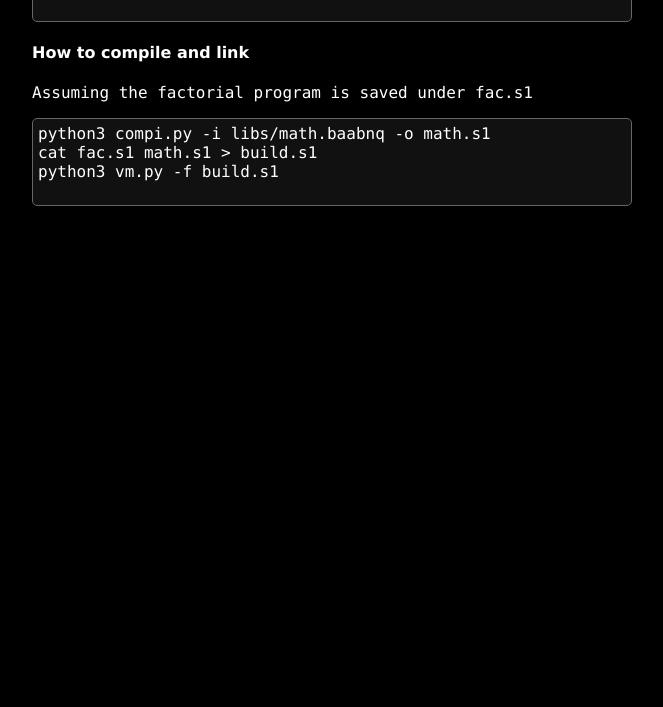
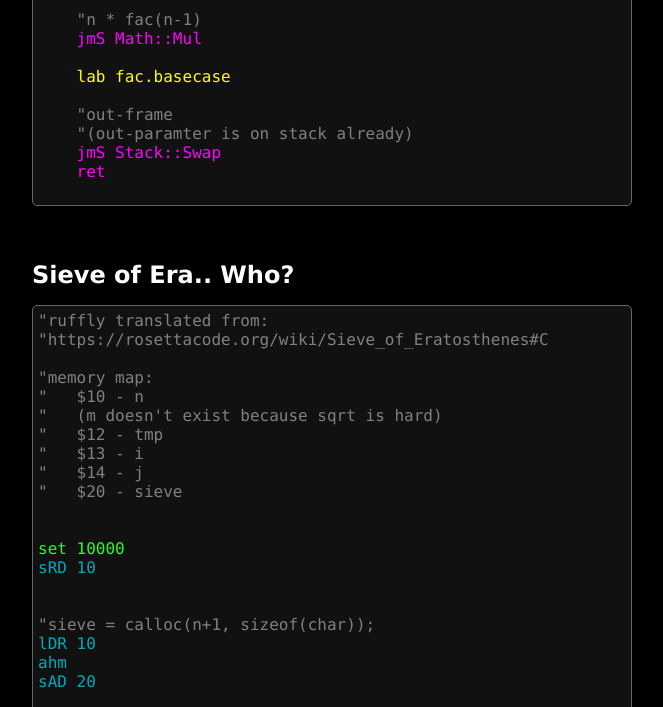
Before and after one commit to baabnq/learning, a plain HTML site: page extra/asm.html in a window 1280 px wide. Shown: the part 3377-4084 px from the top of the page, without its empty margins (308-971 px from the left). Before the commit the page ends 3683 px from the top, so only its background shows below. Drawn offline with Linux system fonts and the light colour scheme.

Commit message:
added prime finding asm snippet

```diff
--- a/extra/asm.html
+++ b/extra/asm.html
@@ -130,6 +130,15 @@ lab mul
     <br>
 
     <h2>Recursive Factorial using Math.baabnq</h2>
+    <div style="padding-left: 20px; margin-left: 20px; border-left: 3px double #666">
+        <h4>How to compile and link</h4>
+        <p>Assuming the factorial program is saved under fac.s1</p>
+        <pre class="embed">
+python3 compi.py -i libs/math.baabnq -o math.s1
+cat fac.s1 math.s1 &gt build.s1
+python3 vm.py -f build.s1
+        </pre>
+    </div>
     <pre class="embed asm-source">
 "memory map:
 "   $10 - n (the number)
@@ -181,15 +190,108 @@ lab fac
     jmS Stack::Swap
     ret
     </pre>
+    <br>
 
-    <h4>How to compile and link</h4>
-    <p>Assuming the factorial program is saved under fac.s1</p>
-    <pre class="embed">
-python3 compi.py -i libs/math.baabnq -o math.s1
-cat fac.s1 math.s1 &gt build.s1
-python3 vm.py -f build.s1
+    <h2>Sieve of Era.. Who?</h2>
+    <pre class="embed asm-source">
+"ruffly translated from:
+"https://rosettacode.org/wiki/Sieve_of_Eratosthenes#C
+
+"memory map:
+"   $10 - n
+"   (m doesn't exist because sqrt is hard)
+"   $12 - tmp
+"   $13 - i
+"   $14 - j
+"   $20 - sieve
+
+
+set 10000
+sRD 10
+
+
+"sieve = calloc(n+1, sizeof(char));
+lDR 10
+ahm
+sAD 20
+
+"sieve[0] = 1;
+"sieve[1] = 1;
+set 1
+lDA 20
+sAD 12
+sRP 12
+add
+sAD 12
+sRP 12
+
+
+set 2
+sRD 13
+lab finderLoop
+    "compute position in sieve
+    lDA 13
+    lDR 20
+    add
+    sAD 12
+
+    "check if prime by sieve
+    lPA 12
+    set 1
+    jmA noPrime
+
+        "if it's a prime, print it
+        out 13
+
+        "mark all multiples
+        lDA 13
+        sAD 14
+        lab markLoop
+            "compute sieve position
+            lDA 14
+            lDR 20
+            add
+            sAD 12
+
+            "set sieve position
+            set 1
+            sRP 12
+
+            "loop control
+            lDA 14
+            lDR 13
+            add
+            sAD 14
+            lDR 10
+        jmL markLoop
+
+    lab noPrime
+
+    "loop control
+    lDA 13
+    set 1
+    add
+    sAD 13
+    lDR 10
+jmL finderLoop
+
+brk
     </pre>
 
+
+
+    <br>
+    <h3>Need MOAR?</h3>
+    <p>
+Find yourself yearning for more? <br>
+Well that's too bad, i can't tell you where to find more... (cause i'm too lazy to write more snippets) <br>
+But i can tell you where to not find more... <br>
+And that is emittance of the baabnq compiler, because... <br>
+what it spits out is very, very, VERY hard to read or understand. <br>
+Just wanted to caution you :3 <br>
+<br>
+But if you want to understand S1Asm more deeply, i suggest you write some.
+    </p>
 
 
 
```
